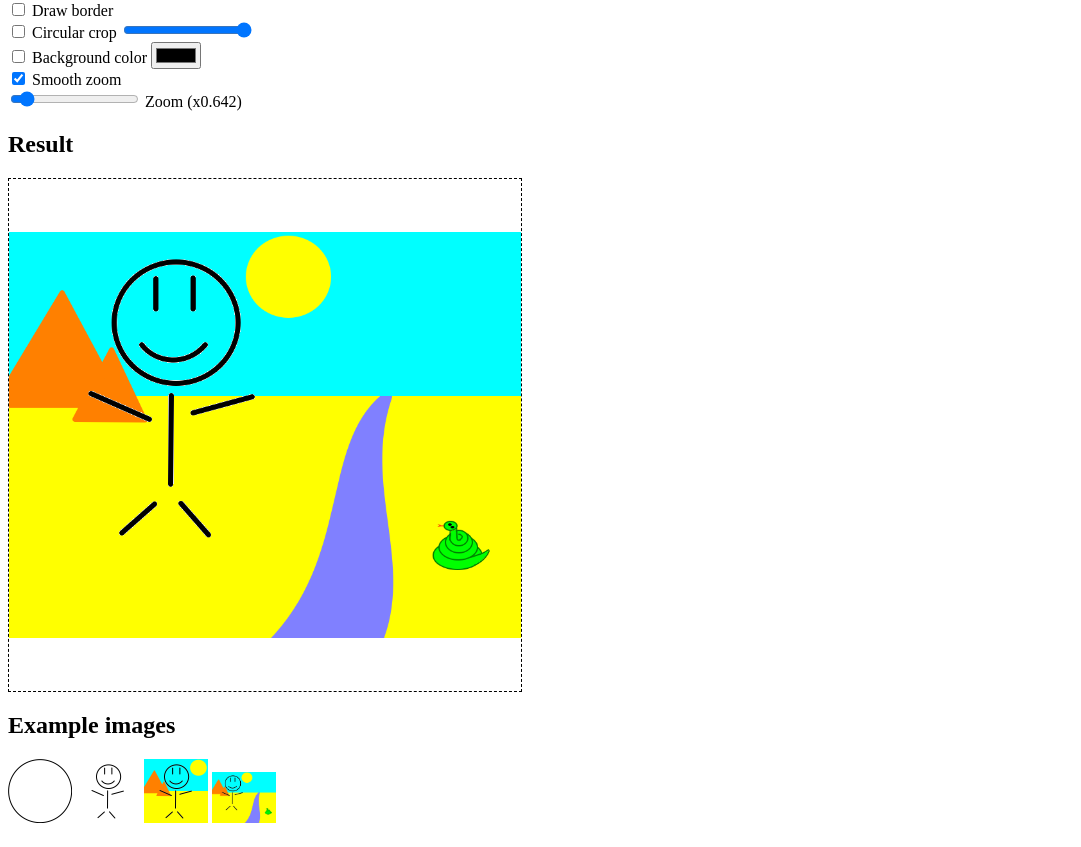
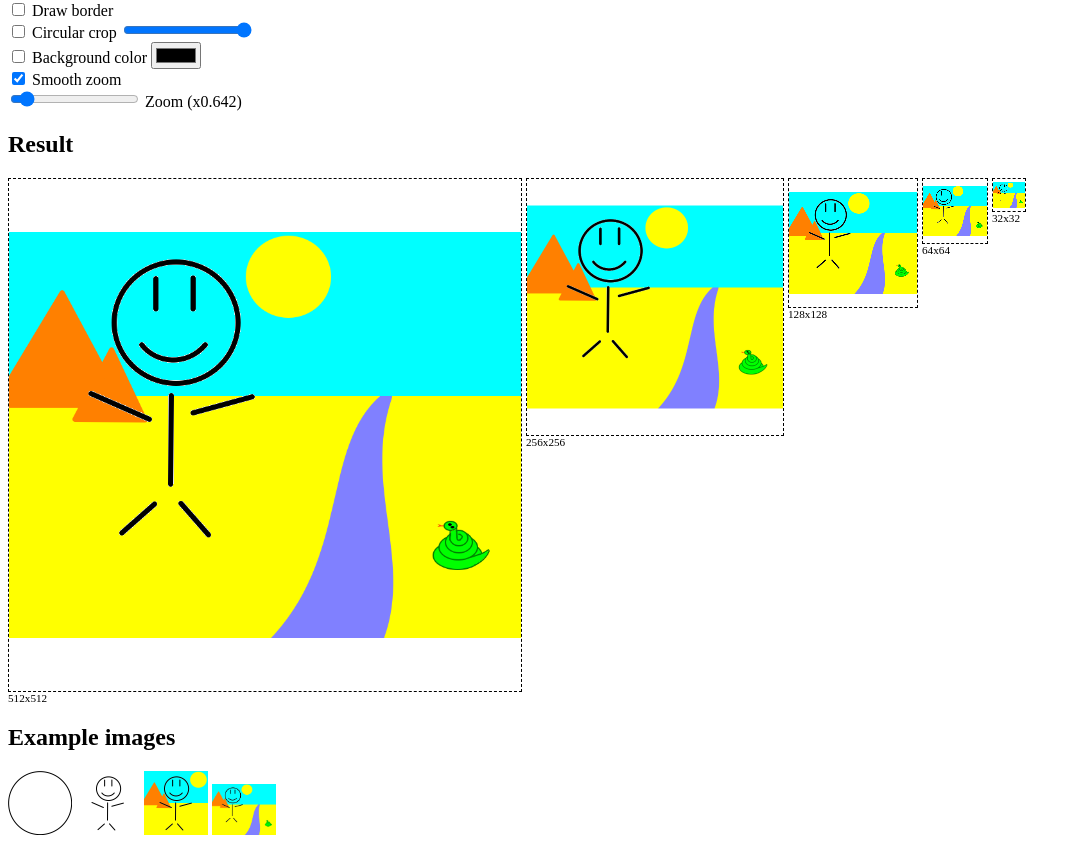
Before and after one commit to JosephCaillet/avatar-tokenizer, a plain HTML site: page index.html in a window 1280 px wide. Shown: the part 66-913 px from the top of the page, without its empty margins (0-1081 px from the left). Drawn offline with Linux system fonts and the light colour scheme.

Commit message:
Add preview in lower size

```diff
--- a/index.html
+++ b/index.html
@@ -27,7 +27,7 @@
 			<input type="checkbox" id="backgroundColor">
 			<label for="backgroundColor">Background color</label>
 			<input type="color" id="backgroundColorValue" value="#CFB">
-    	<!-- <label for="backgroundColor">Background color</label> -->
+			<!-- <label for="backgroundColor">Background color</label> -->
 		</div>
 
 		<div>
@@ -57,7 +57,28 @@
 	</div>
 
 	<h2>Result</h2>
-	<canvas width="512" height="512"></canvas>
+	<div class="results">
+		<div>
+			<canvas class="main" width="512" height="512"></canvas>
+			<span>512x512</span>
+		</div>
+		<div>
+			<canvas class="secondary" width="256" height="256"></canvas>
+			<span>256x256</span>
+		</div>
+		<div>
+			<canvas class="secondary" width="128" height="128"></canvas>
+			<span>128x128</span>
+		</div>
+		<div>
+			<canvas class="secondary" width="64" height="64"></canvas>
+			<span>64x64</span>
+		</div>
+		<div>
+			<canvas class="secondary" width="32" height="32"></canvas>
+			<span>32x32</span>
+		</div>
+	</div>
 
 	<div class="images">
 		<h2>Example images</h2>
--- a/main.js
+++ b/main.js
@@ -36,7 +36,7 @@ function main() {
 	})
 
 	// Zoom avatar image on moose wheel scroll
-	document.querySelector("canvas").addEventListener("wheel", e => {
+	document.querySelector("canvas.main").addEventListener("wheel", e => {
 		if (refreshInProcess) {
 			return
 		}
@@ -48,7 +48,7 @@ function main() {
 	// Move avatar image in canvas on mouse drag
 	let canvasDragEnabled, canvasDragX, canvasDragY, startX, startY
 
-	document.querySelector("canvas").addEventListener("mousedown", e => {
+	document.querySelector("canvas.main").addEventListener("mousedown", e => {
 		if (refreshInProcess) {
 			return
 		}
@@ -97,7 +97,7 @@ function initSettings() {
 	// let avatar = document.querySelector("#avatar2")
 
 	avatar = document.querySelector("#avatar3")
-	let canvas = document.querySelector("canvas")
+	let canvas = document.querySelector("canvas.main")
 
 	// Set to 512 by default in HTML, have to update in the future to adapt to various file size when file picker will be implemented.
 	canvasWidth = canvas.width //= drawBorder ? border.naturalWidth : avatar.naturalWidth // this second option may generate problems if circularCrop is enabled :/
@@ -130,7 +130,7 @@ function initSettings() {
 }
 
 function updateCanvas() {
-	let canvas = document.querySelector("canvas")
+	let canvas = document.querySelector("canvas.main")
 	let ctx = canvas.getContext("2d")
 
 	let drawBorder = document.querySelector("#drawBorder").checked
@@ -189,4 +189,11 @@ function updateCanvas() {
 	if (drawBorder) {
 		ctx.drawImage(border, 0, 0)
 	}
+
+	// Draw lower size preview
+	document.querySelectorAll("canvas.secondary").forEach(c => {
+		let ctx = c.getContext("2d")
+		ctx.clearRect(0, 0, c.width, c.height)
+		ctx.drawImage(canvas, 0, 0, c.width, c.height)
+	})
 }
--- a/style.css
+++ b/style.css
@@ -8,9 +8,24 @@ img {
 
 canvas {
 	border: 1px dashed black;
+	vertical-align: top;
+}
+
+canvas.main {
 	cursor: grab;
 }
 
 .hidden {
 	display: none;
 }
+
+.results div {
+	display: inline-block;
+	vertical-align: top;
+}
+.results div canvas{
+	display: block;
+}
+.results div span{
+	font-size: 0.7em;
+}
```
